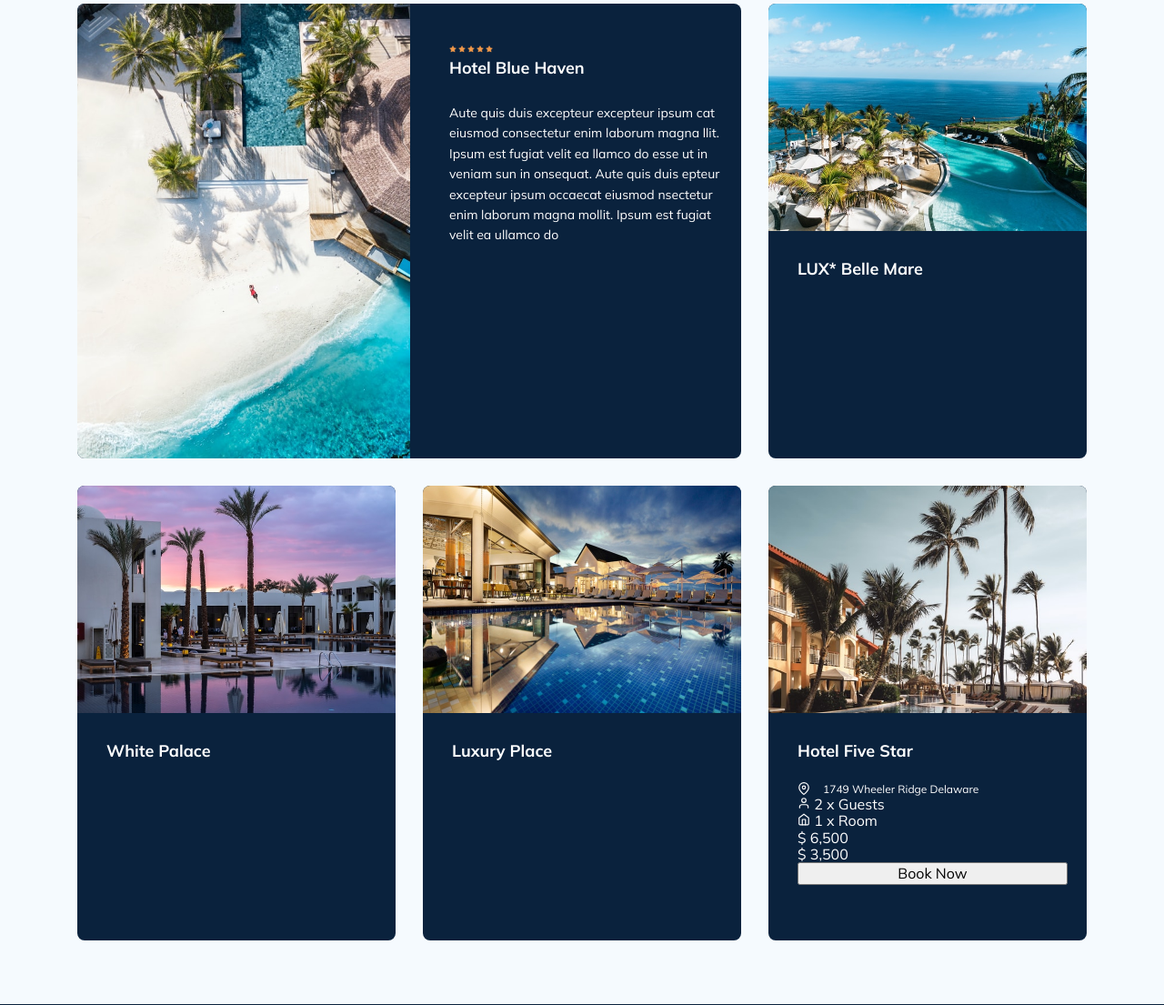
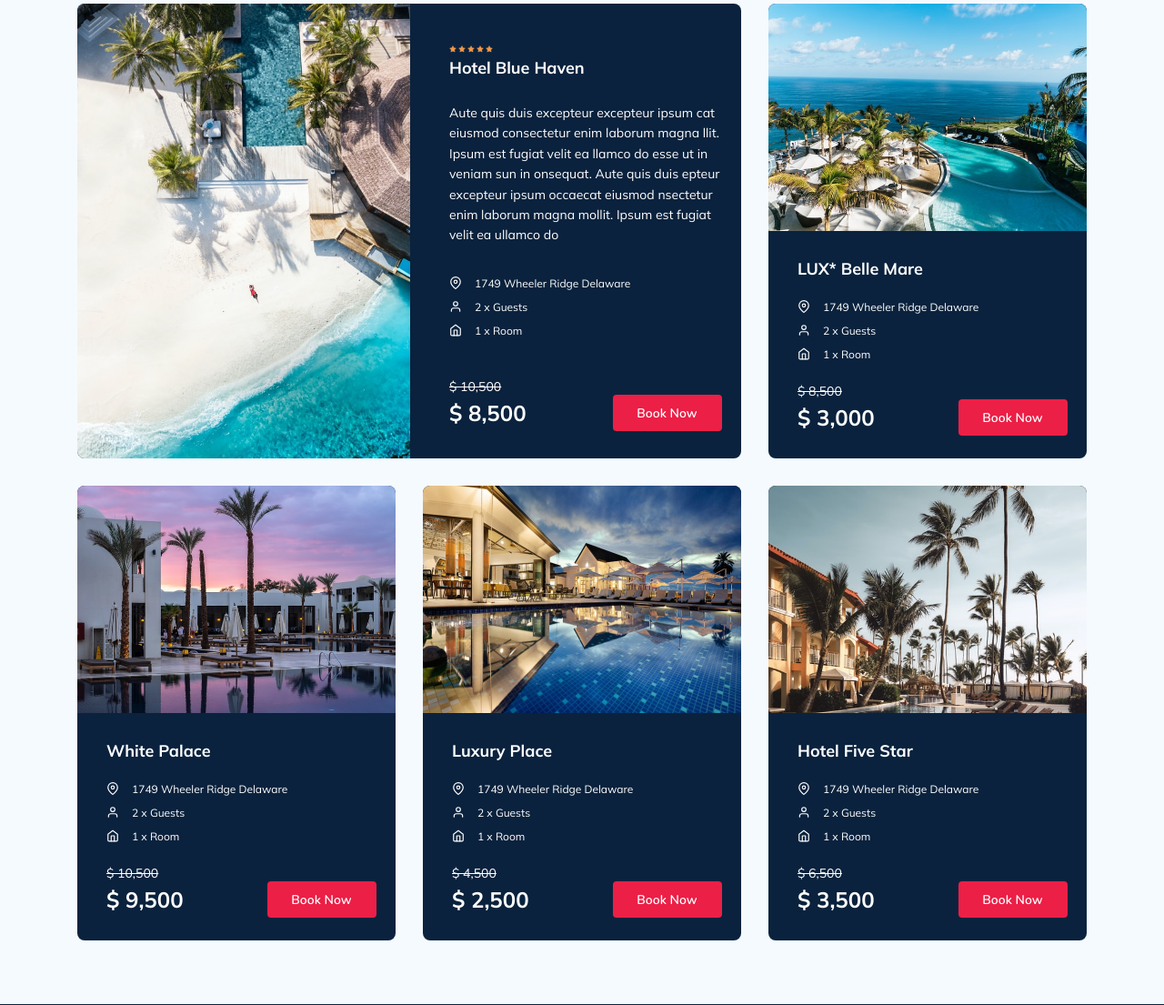
Before and after one commit to hwnd1982/tour-plan, a PHP site: page / in a window 1280 px wide. Shown: the part 1859-2964 px from the top of the page at 91% size. Run offline with PHP 8.4, Linux system fonts and the light colour scheme.

Commit message:
create: added style for other packages block

```diff
--- a/css/style.css
+++ b/css/style.css
@@ -1311,23 +1311,79 @@ template {
 
 .packag-card__text {
   margin-top: 4px;
+  margin-bottom: 34px;
   font-size: 14px;
   line-height: 160.6%;
 }
 
-.packag-card__geo-link {
+.packag-card__info {
+  margin-bottom: 24px;
+  height: 67px;
+  display: -webkit-box;
+  display: -ms-flexbox;
+  display: flex;
+  -webkit-box-orient: vertical;
+  -webkit-box-direction: normal;
+      -ms-flex-direction: column;
+          flex-direction: column;
+  -webkit-box-pack: justify;
+      -ms-flex-pack: justify;
+          justify-content: space-between;
+  font-size: 12px;
+  line-height: 15px;
+}
+
+.packag-card__info-item {
   display: -webkit-box;
   display: -ms-flexbox;
   display: flex;
   -webkit-box-align: center;
       -ms-flex-align: center;
           align-items: center;
-  font-size: 12px;
-  line-height: 15px;
-}
-
-.packag-card__icon-map-pin {
+}
+
+.packag-card__icons {
   margin-right: 14px;
+}
+
+.packag-card__old-price {
+  margin-top: auto;
+  font-size: 14px;
+  line-height: 18px;
+  -webkit-text-decoration-line: line-through;
+          text-decoration-line: line-through;
+}
+
+.packag-card__get-offer {
+  display: -webkit-box;
+  display: -ms-flexbox;
+  display: flex;
+  -webkit-box-pack: justify;
+      -ms-flex-pack: justify;
+          justify-content: space-between;
+  -webkit-box-align: center;
+      -ms-flex-align: center;
+          align-items: center;
+}
+
+.packag-card__curent-price {
+  font-weight: bold;
+  font-size: 24px;
+  line-height: 30px;
+}
+
+.packag-card__button {
+  width: 120px;
+  background: #ec1f46;
+  padding: 11px 27px 10px 26px;
+  border-radius: 4px;
+  border: none;
+  color: #ffffff;
+  font-family: Nunito;
+  font-weight: 600;
+  font-size: 14px;
+  line-height: 19px;
+  white-space: nowrap;
 }
 
 .footer {
--- a/index.html
+++ b/index.html
@@ -673,7 +673,33 @@
               fugiat velit ea llamco do esse ut in veniam sun in onsequat. Aute quis duis epteur excepteur ipsum
               occaecat eiusmod nsectetur enim laborum magna mollit. Ipsum est fugiat velit ea ullamco do
             </p>
-
+            <div class="packag-card__info">
+              <span class="packag-card__info-item packag-card__geo-link">
+                <svg class="packag-card__icons packag-card__icon-map-pin" width="14" height="14">
+                  <use href="img/icons.svg#map-pin"></use>
+                </svg>
+                1749 Wheeler Ridge Delaware
+              </span>
+              <span class="packag-card__info-item packag-card__counter-guests">
+                <svg class="packag-card__icons packag-card__guests-icon" width="14" height="14">
+                  <use href="img/icons.svg#guests"></use>
+                </svg>
+                2 x Guests
+              </span>
+              <span class="packag-card__info-item packag-card__counter-rooms">
+                <svg class="packag-card__icons packag-card__rooms-icon" width="14" height="14">
+                  <use href="img/icons.svg#rooms"></use>
+                </svg>
+                1 x Room
+              </span>
+            </div>
+            <!-- /.packag-card__info -->
+            <span class="packag-card__old-price">$ 10,500</span>
+            <div class="packag-card__get-offer">
+              <span class="packag-card__curent-price">$ 8,500</span>
+              <button class="packag-card__button">Book Now</button>
+            </div>
+            <!-- /.packag-card__get-offer -->
           </div>
           <!-- /.other-packages__booking-card full -->
 
@@ -684,6 +710,33 @@
           <img src="img/LUX Belle Mare.jpg" alt="" class="packag-card__img">
           <div class="packag-card__booking-info">
             <h3 class="packag-card__title">LUX* Belle Mare</h3>
+            <div class="packag-card__info">
+              <span class="packag-card__info-item packag-card__geo-link">
+                <svg class="packag-card__icons packag-card__icon-map-pin" width="14" height="14">
+                  <use href="img/icons.svg#map-pin"></use>
+                </svg>
+                1749 Wheeler Ridge Delaware
+              </span>
+              <span class="packag-card__info-item packag-card__counter-guests">
+                <svg class="packag-card__icons packag-card__guests-icon" width="14" height="14">
+                  <use href="img/icons.svg#guests"></use>
+                </svg>
+                2 x Guests
+              </span>
+              <span class="packag-card__info-item packag-card__counter-rooms">
+                <svg class="packag-card__icons packag-card__rooms-icon" width="14" height="14">
+                  <use href="img/icons.svg#rooms"></use>
+                </svg>
+                1 x Room
+              </span>
+            </div>
+            <!-- /.packag-card__info -->
+            <span class="packag-card__old-price">$ 8,500</span>
+            <div class="packag-card__get-offer">
+              <span class="packag-card__curent-price">$ 3,000</span>
+              <button class="packag-card__button">Book Now</button>
+            </div>
+            <!-- /.packag-card__get-offer -->
           </div>
           <!-- /.other-packages__booking-card -->
 
@@ -694,6 +747,33 @@
           <img src="img/White Palace.jpg" alt="" class="packag-card__img">
           <div class="packag-card__booking-info">
             <h3 class="packag-card__title">White Palace</h3>
+            <div class="packag-card__info">
+              <span class="packag-card__info-item packag-card__geo-link">
+                <svg class="packag-card__icons packag-card__icon-map-pin" width="14" height="14">
+                  <use href="img/icons.svg#map-pin"></use>
+                </svg>
+                1749 Wheeler Ridge Delaware
+              </span>
+              <span class="packag-card__info-item packag-card__counter-guests">
+                <svg class="packag-card__icons packag-card__guests-icon" width="14" height="14">
+                  <use href="img/icons.svg#guests"></use>
+                </svg>
+                2 x Guests
+              </span>
+              <span class="packag-card__info-item packag-card__counter-rooms">
+                <svg class="packag-card__icons packag-card__rooms-icon" width="14" height="14">
+                  <use href="img/icons.svg#rooms"></use>
+                </svg>
+                1 x Room
+              </span>
+            </div>
+            <!-- /.packag-card__info -->
+            <span class="packag-card__old-price">$ 10,500</span>
+            <div class="packag-card__get-offer">
+              <span class="packag-card__curent-price">$ 9,500</span>
+              <button class="packag-card__button">Book Now</button>
+            </div>
+            <!-- /.packag-card__get-offer -->
           </div>
           <!-- /.other-packages__booking-card -->
 
@@ -704,6 +784,33 @@
           <img src="img/Luxury Place.jpg" alt="" class="packag-card__img">
           <div class="packag-card__booking-info">
             <h3 class="packag-card__title">Luxury Place</h3>
+            <div class="packag-card__info">
+              <span class="packag-card__info-item packag-card__geo-link">
+                <svg class="packag-card__icons packag-card__icon-map-pin" width="14" height="14">
+                  <use href="img/icons.svg#map-pin"></use>
+                </svg>
+                1749 Wheeler Ridge Delaware
+              </span>
+              <span class="packag-card__info-item packag-card__counter-guests">
+                <svg class="packag-card__icons packag-card__guests-icon" width="14" height="14">
+                  <use href="img/icons.svg#guests"></use>
+                </svg>
+                2 x Guests
+              </span>
+              <span class="packag-card__info-item packag-card__counter-rooms">
+                <svg class="packag-card__icons packag-card__rooms-icon" width="14" height="14">
+                  <use href="img/icons.svg#rooms"></use>
+                </svg>
+                1 x Room
+              </span>
+            </div>
+            <!-- /.packag-card__info -->
+            <span class="packag-card__old-price">$ 4,500</span>
+            <div class="packag-card__get-offer">
+              <span class="packag-card__curent-price">$ 2,500</span>
+              <button class="packag-card__button">Book Now</button>
+            </div>
+            <!-- /.packag-card__get-offer -->
           </div>
           <!-- /.other-packages__booking-card -->
 
@@ -714,39 +821,33 @@
           <img src="img/Hotel Five Star.jpg" alt="" class="packag-card__img">
           <div class="packag-card__booking-info">
             <h3 class="packag-card__title">Hotel Five Star</h3>
-            <span class="packag-card__geo-link">
-              <svg
-                class="packag-card__icon-map-pin icon-map-pin"
-                width="14"
-                height="14"
-              >
+            <div class="packag-card__info">
+              <span class="packag-card__info-item packag-card__geo-link">
+                <svg class="packag-card__icons packag-card__icon-map-pin" width="14" height="14">
                   <use href="img/icons.svg#map-pin"></use>
                 </svg>
                 1749 Wheeler Ridge Delaware
               </span>
-            <span class="packag-card__counter-guests">
-              <svg
-                class="packag-card__guests-icon"
-                width="14"
-                height="14"
-              >
+              <span class="packag-card__info-item packag-card__counter-guests">
+                <svg class="packag-card__icons packag-card__guests-icon" width="14" height="14">
                   <use href="img/icons.svg#guests"></use>
                 </svg>
                 2 x Guests
               </span>
-            <span class="packag-card__counter-rooms">
-              <svg
-                class="packag-card__rooms-icon"
-                width="14"
-                height="14"
-              >
+              <span class="packag-card__info-item packag-card__counter-rooms">
+                <svg class="packag-card__icons packag-card__rooms-icon" width="14" height="14">
                   <use href="img/icons.svg#rooms"></use>
                 </svg>
                 1 x Room
               </span>
+            </div>
+            <!-- /.packag-card__info -->
             <span class="packag-card__old-price">$ 6,500</span>
+            <div class="packag-card__get-offer">
               <span class="packag-card__curent-price">$ 3,500</span>
               <button class="packag-card__button">Book Now</button>
+            </div>
+            <!-- /.packag-card__get-offer -->
           </div>
           <!-- /.other-packages__booking-card -->
         </div>
```
Also changed, not shown: sass/blocks/_other-packages.sass (+35 -3 lines), 1 other file. Lines whose indentation alone changed are shown as unchanged.
